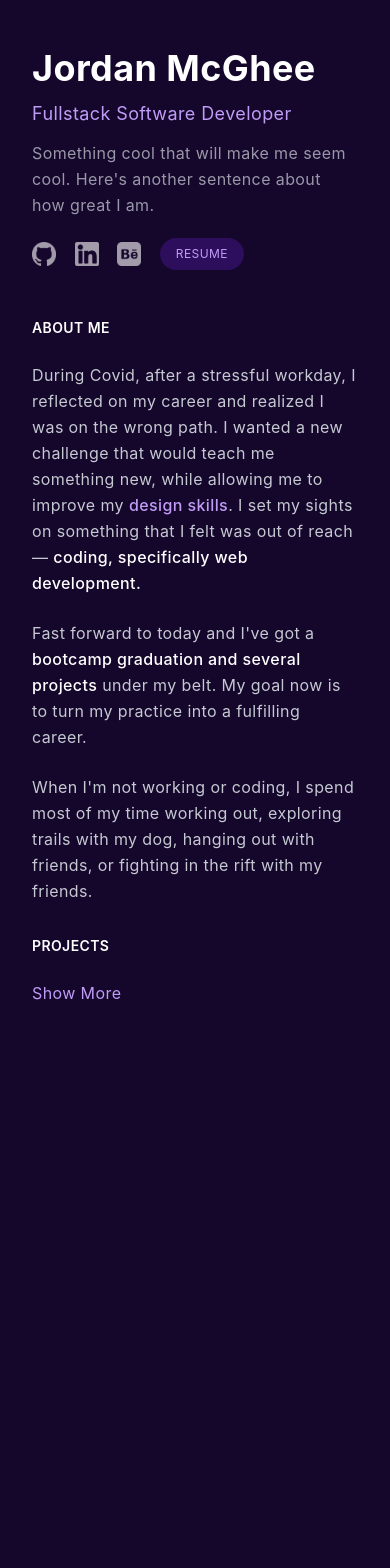
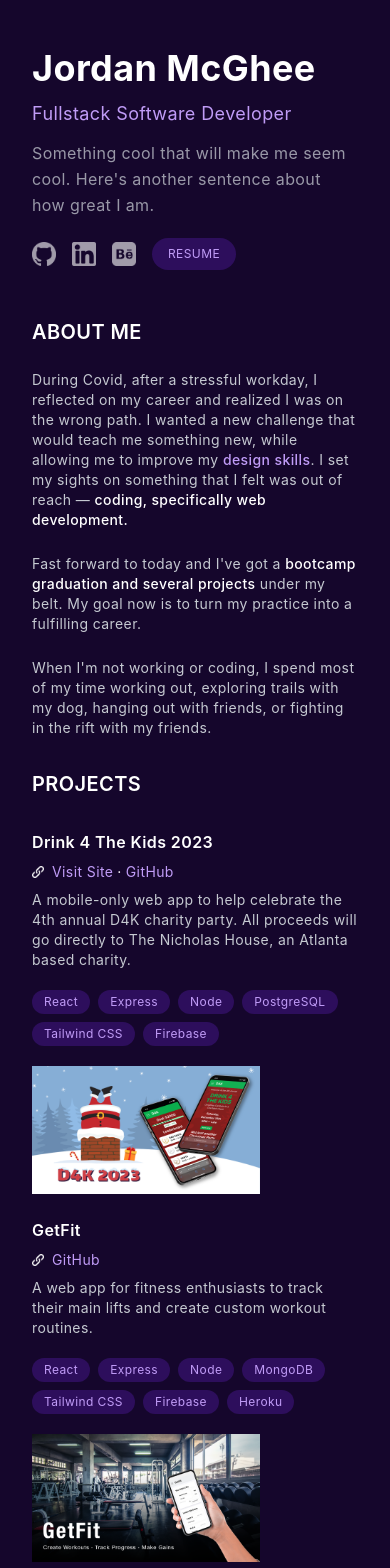
Before and after one commit to Jordan-McGhee/portfolio-v2, a React (Create React App) app: page / in a window 390 px wide. Shown: the top 1568 px of the page. Before the commit the page ends 1086 px from the top, so only its background shows below. Built offline with nearby package versions, Linux system fonts and the light colour scheme.

Commit message:
Finished adding sections to mobile page.

```diff
--- a/src/App.js
+++ b/src/App.js
@@ -9,7 +9,7 @@ function App() {
     <div className="App">
 
       {/* MOBILE LAYOUT */}
-      <div className='md:hidden'>
+      <div className='lg:hidden'>
         <MobileLayout />
       </div>
       {/* TABLET LAYOUT */}
--- a/src/MobileLayout/MobileLayout.js
+++ b/src/MobileLayout/MobileLayout.js
@@ -1,7 +1,11 @@
 import React from "react";
+import { Link } from "react-router-dom";
+
 import MobileHeader from "./components/MobileHeader";
 import MobileAbout from "./components/MobileAbout";
 import MobileProjects from "./components/Projects/MobileProjects";
+import MobileExperience from "./components/MobileExperience";
+import MobileEducation from "./components/MobileEducation";
 
 const MobileLayout = () => {
 
@@ -12,6 +16,12 @@ const MobileLayout = () => {
             <MobileAbout />
 
             <MobileProjects />
+
+            <MobileExperience />
+
+            <MobileEducation />
+
+            <p className="text-offWhite opacity-75 text-xs">Site inspired by <Link to='https://www.brittanychiang.com' target="_blank" className="text-accent ">Brittany Chiang's</Link> portfolio. Built entirely using React and Tailwind CSS. Thumbnails made in Photoshop.</p>
         </div>
     )
 }
--- a/src/MobileLayout/components/MobileAbout.js
+++ b/src/MobileLayout/components/MobileAbout.js
@@ -4,8 +4,8 @@ import { Link } from "react-router-dom";
 const MobileAbout = () => {
 
     return (
-        <div className="my-8 text-white" id="about">
-            <p className="font-semibold text-sm mb-6">ABOUT ME</p>
+        <div className="my-8 text-white text-sm" id="about">
+            <p className="font-semibold text-xl mb-6">ABOUT ME</p>
 
             <p className="text-offWhite mb-6">During Covid, after a stressful workday, I reflected on my career and realized I was on the wrong path. I wanted a new challenge that would teach me something new, while allowing me to improve my <Link to='https://www.behance.net/jordanmcghee' target="_blank" className="font-medium text-accent">design skills</Link>. I set my sights on something that I felt was out of reach — <span className="font-medium text-white">coding, specifically web development.</span></p>
 
--- /dev/null
+++ b/src/MobileLayout/components/MobileEducation.js
@@ -0,0 +1,36 @@
+import React from "react";
+
+const MobileEducation = () => {
+
+    return (
+        <div className="my-8 text-offWhite text-sm">
+
+            <p className="font-semibold text-xl mb-6">EDUCATION</p>
+
+            <ul>
+                <li>
+
+                    <p className="mb-2 font-extrabold opacity-50">March — July 2021</p>
+
+                    <p className="font-semibold">Coding Dojo</p>
+
+                    <p className="my-3">Full Stack Web Development Bootcamp <span className="text-accent italic">(Python — Django)</span></p>
+
+                    <p className="my-3">Intensive 14 week, part-time web development program. Included the introduction, implementation, and iteration of various web projects utilizing Python, HTML, CSS, and JavaScript</p>
+                </li>
+
+                <li className="mt-6">
+                    <p className="mb-2 font-extrabold opacity-50">August 2013 — May 2017</p>
+
+                    <p className="font-semibold">University of Missouri</p>
+
+                    <p className="my-3">Bachelor of Journalism | Radio - TV Production</p>
+                </li>
+            </ul>
+
+        </div>
+    )
+
+}
+
+export default MobileEducation
--- /dev/null
+++ b/src/MobileLayout/components/MobileExperience.js
@@ -0,0 +1,26 @@
+import React from "react";
+
+const MobileExperience = () => {
+
+    return (
+        <div className="my-8 text-offWhite text-sm">
+
+            <p className="font-semibold text-xl mb-6">EXPERIENCE</p>
+
+            <p className="mb-2 font-extrabold opacity-50">2018 — PRESENT</p>
+
+            <p className="font-semibold">Manager, Creative Services · <a className="text-accent" href="https://terminus.com/" target="_blank" rel="noreferrer">Terminus ABM</a></p>
+
+            <p className="my-2 opacity-50">Formerly: Sr. Digital Designer, Jr. Digital Strategist</p>
+
+            <p className="my-3">Lead Terminus’ Creative Services team, turning around personalized animated and/or static ad sets for customer marketing campaigns.</p>
+
+            <p className="my-3">Managed <span className="font-semibold text-accent">60+</span> customer accounts, responsible for more than 65% of all incoming customer requests.</p>
+
+            <p className="my-3">Delivered <span className="font-medium text-accent">100%</span> of requests on time within a tight turnaround window.</p>
+
+        </div>
+    )
+}
+
+export default MobileExperience
--- a/src/MobileLayout/components/Projects/MobileProjectItem.js
+++ b/src/MobileLayout/components/Projects/MobileProjectItem.js
@@ -1,6 +1,63 @@
 import React from "react";
+import StackList from "../../../WebLayout/components/RightSide/projects/StackList";
+import link from "../../../icons/link.png"
+import d4k from "../../../thumbnails/d4k.png"
+import getfit from "../../../thumbnails/GetFit.png"
+import jobTracker from "../../../thumbnails/jobtracker.png"
+import quizard from "../../../thumbnails/quizard.png"
+import swolemates from "../../../thumbnails/swolemates.png"
 
 const MobileProjectItem = props => {
+
+    let image
+
+    if (props.index === 0) {
+        image = d4k
+    } else if (props.index === 1) {
+        image = getfit
+    } else if (props.index === 2) {
+        image = swolemates
+    } else if (props.index === 3) {
+        image = jobTracker
+    } else {
+        image = quizard
+    }
+
+    return (
+        <li className="text-offWhite text-sm mt-6">
+            <p className="text-white text-base mb-2 font-semibold">{props.name}</p>
+
+            {/* link div */}
+            <div className="flex items-center w-3/4 mb-2">
+
+                <img src={ link } alt="link icon" className="h-3 invert mr-2"/>
+
+                {
+                    props.link &&
+                    <a className="text-accent mr-1" href={props.link} target="_blank" rel="noreferrer">Visit Site</a>
+                }
+
+                {
+                    props.youtube &&
+                    <a className="text-accent mr-1" href={props.youtube} target="_blank" rel="noreferrer">Video Walkthrough</a>
+                }
+
+                {
+                    (props.youtube || props.link) &&
+                    <p className="text-white mr-1">·</p>
+                }
+
+                <a className="text-accent" href={props.github} target="_blank" rel="noreferrer">GitHub</a>
+            </div>
+
+            <p>{ props.about }</p>
+
+            <StackList stack = { props.stack } windowSize = 'mobile' />
+
+            <img src={ image } alt="project thumbnail" className="aspect-video h-32 mt-5"/>
+
+        </li>
+    )
 
 }
 
--- a/src/MobileLayout/components/Projects/MobileProjectList.js
+++ b/src/MobileLayout/components/Projects/MobileProjectList.js
@@ -18,7 +18,7 @@ const MobileProjectList = props => {
     )
 
     return (
-        <ul>
+        <ul className="mt-6">
             { content }
         </ul>
     )
--- a/src/MobileLayout/components/Projects/MobileProjects.js
+++ b/src/MobileLayout/components/Projects/MobileProjects.js
@@ -9,11 +9,11 @@ const MobileProjects = () => {
 
     return (
         <div className="my-8 text-white" id="projects">
-            <p className="font-semibold text-sm mb-6">PROJECTS</p>
+            <p className="font-semibold text-xl mb-8">PROJECTS</p>
 
             <MobileProjectList projects = { showFull ? projects : projects.slice(0,3)} />
 
-            <p className="text-accent" onClick={ () => setShowFull(!showFull)}>{ showFull ? 'Show Less' : 'Show More'}</p>
+            <p className="text-accent mt-4 underline underline-offset-8" onClick={ () => setShowFull(!showFull)}>{ showFull ? 'Show Less' : 'Show More'}</p>
         </div>
     )
 }
--- a/src/WebLayout/components/RightSide/Education.js
+++ b/src/WebLayout/components/RightSide/Education.js
@@ -17,8 +17,8 @@ const Education = () => {
 
                     {/* CONTENT DIV */}
                     <div className="w-4/5">
-                        <Link className="text-5xl font-medium text-white mb-8 group-hover:text-accent transition-colors duration-300 ease-in-out" to='https://www.codingdojo.com/' target="_blank">Coding Dojo</Link>
-                        <p className="text-5xl font-medium mb-8">Full Stack Web Development Bootcamp <span className="text-white italic">(Python — Django)</span></p>
+                        <Link className="text-5xl font-medium text-white group-hover:text-accent transition-colors duration-300 ease-in-out" to='https://www.codingdojo.com/' target="_blank">Coding Dojo</Link>
+                        <p className="text-5xl font-medium my-8">Full Stack Web Development Bootcamp <span className="text-white italic">(Python — Django)</span></p>
                         <p className="text-5xl leading-snug">Intensive 14 week, part-time web development program. Included the introduction, implementation, and iteration of various web projects utilizing Python, HTML, CSS, and JavaScript</p>
                     </div>
                 </li>
--- a/src/WebLayout/components/RightSide/projects/ProjectItem.js
+++ b/src/WebLayout/components/RightSide/projects/ProjectItem.js
@@ -23,13 +23,9 @@ const ProjectItem = props => {
         image = quizard
     }
 
-    // hover:bg-opacity-50 group-hover:opacity-50 hover:opacity-100
-
     return (
         <li className="rounded-lg flex items-start w-full mb-12 p-12 hover:bg-secondary hover:!opacity-100 group-hover/list:opacity-50 transition-opacity duration-150 ease-in-out group">
 
-            {/* IMAGE PLACEHOLDER */}
-            {/* <span className="bg-white h-64 mt-4 mr-16 aspect-video" /> */}
             <img className="aspect-video h-64 mt-4 mr-16" src={ image } alt="project thumbnail" />
 
             {/* CONTENT DIV */}
--- a/src/WebLayout/components/RightSide/projects/StackList.js
+++ b/src/WebLayout/components/RightSide/projects/StackList.js
@@ -2,14 +2,22 @@ import React from "react";
 
 const StackList = props => {
 
+    let stackClass
+
+    if (props.windowSize === 'mobile') {
+        stackClass = "bg-secondary text-accent rounded-full mr-2 mt-2 text-xs px-3 py-1 scale-80"
+    } else {
+        stackClass = "mt-8 px-8 py-4 bg-secondary text-accent rounded-full text-4xl mr-4 group-hover:bg-primary"
+    }
+
     let content = props.stack.map((stack) => (
-        <li className="mt-8 px-8 py-4 bg-secondary text-accent rounded-full text-4xl mr-4 group-hover:bg-primary" key={props.stack.indexOf(stack)}>
+        <li className={ stackClass } key={props.stack.indexOf(stack)}>
             { stack }
         </li>
     ))
 
     return (
-        <ul className="flex flex-wrap w-3/4">
+        <ul className={ props.windowSize === "mobile" ? "flex flex-wrap mt-3" : "flex flex-wrap w-3/4"}>
             { content }
         </ul>
     )
```
Also changed, not shown: src/MobileLayout/components/MobileHeader.js (+4 -4 lines).
